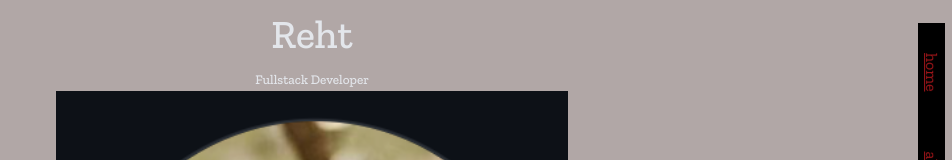
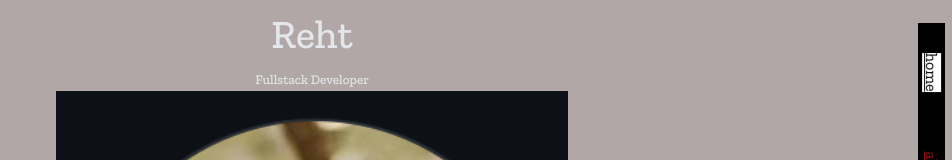
Before and after one commit to Rehtribution/rc-react-portfolio, a React (Create React App) app: page / in a window 1280 px wide. Shown: the top 160 px of the page, without its empty margins (328-1280 px from the left). Built offline with nearby package versions, Linux system fonts and the light colour scheme.

Commit message:
nav functioning properly

```diff
--- a/src/components/Navigation/Navigation.jsx
+++ b/src/components/Navigation/Navigation.jsx
@@ -1,17 +1,23 @@
-import React from "react";
+import React from 'react';
 import "./navigation.css";
-import { useState } from "react";
+import ArrowBackIcon from '@mui/icons-material/ArrowBack';
 
-// use icons? buttons?
+import { useState } from 'react';
+
 const Navigation = () => {
+
   const [active, setActive] = useState("#");
+
   return (
     <nav>
       <div>
         {/* content anchors */}
-        <a href="/" onClick={() => setActive("/")} className={active === "/" ? "active" : ""}>
+        <a href="#"
+        onClick={() => setActive("#")}
+        className={active === "#" ? "active" : ""}>
           home
         </a>
+
         <a href="#about" onClick={() => setActive("#about")} className={active === "#about" ? "active" : ""}>
           about
         </a>
--- a/src/components/Navigation/navigation.css
+++ b/src/components/Navigation/navigation.css
@@ -17,8 +17,7 @@ nav div {
     align-items: center;
 }
 
-
-nav div a:active {
+.active {
     background: white;
     color: black;
 }
--- a/src/index.css
+++ b/src/index.css
@@ -90,6 +90,10 @@ a:hover {
   color: var(--second);
 }
 
+a:active {
+  color: green;
+}
+
 .btn {
   width: max-content;
   display: inline-block;
```
